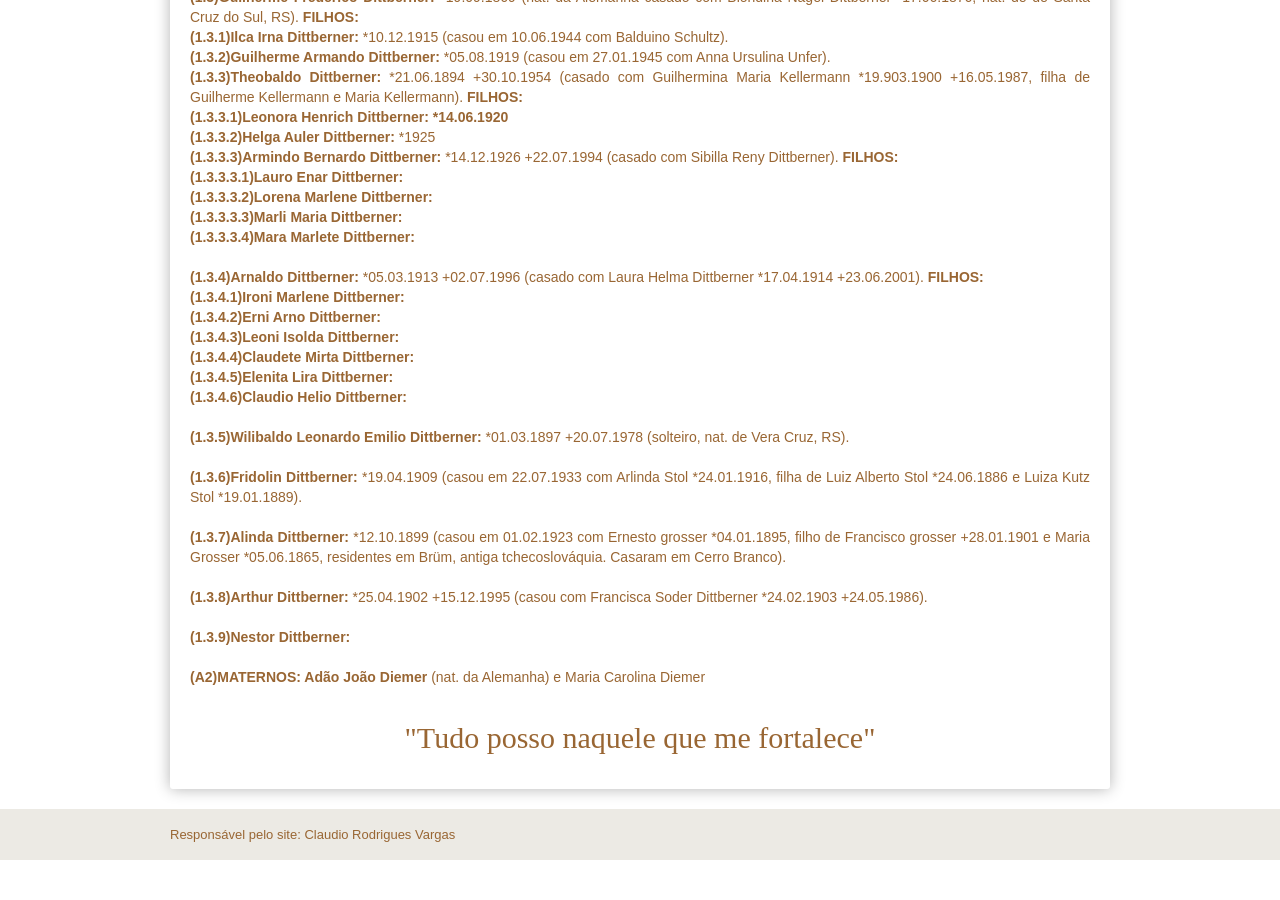
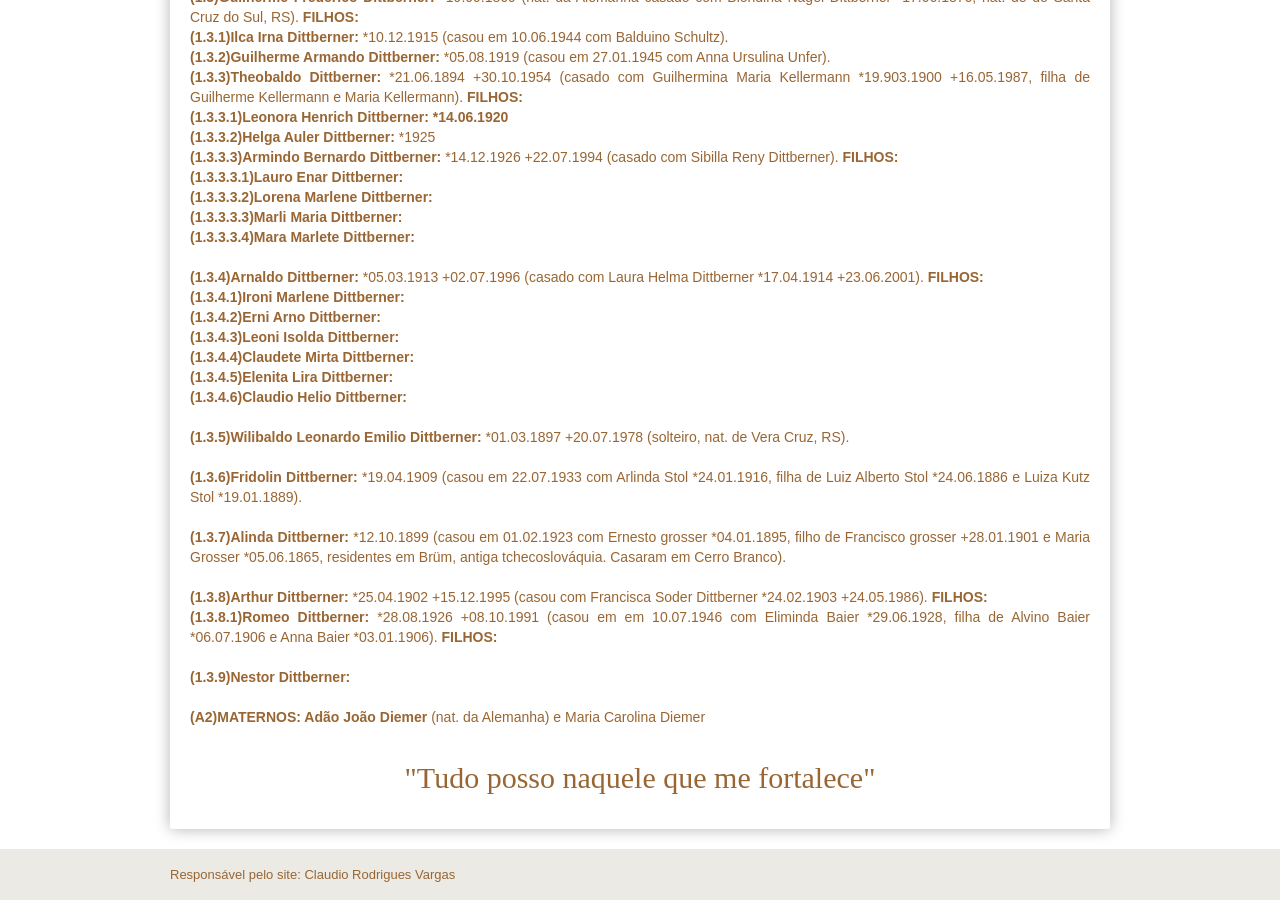
Before and after one commit to claudiovargas1955/claudiovargas1955.github.io, a Jekyll site: the page built from _pages/familia-dittberner.html, in a window 1280 px wide and 900 px high, scrolled down 1146 px. Built offline with Jekyll 4.4.1, drawn with Linux system fonts in a browser that asks for light colours; some web fonts are replaced; before the commit the page ends 2006 px from its top, so only the background shows below that.

Commit message:
Update familia-dittberner.html

```diff
--- a/_pages/familia-dittberner.html
+++ b/_pages/familia-dittberner.html
@@ -164,7 +164,10 @@ de Santa Cruz do Sul, RS). <b>FILHOS: </b><br>
       <b>(1.3.7)Alinda Dittberner: </b>*12.10.1899 (casou em 01.02.1923 com Ernesto grosser *04.01.1895, filho de Francisco grosser
       +28.01.1901 e Maria Grosser *05.06.1865, residentes em Brüm, antiga tchecoslováquia. Casaram em Cerro Branco).<br><br>
 
-      <b>(1.3.8)Arthur Dittberner: </b>*25.04.1902 +15.12.1995 (casou com Francisca Soder Dittberner *24.02.1903 +24.05.1986). <br><br>
+      <b>(1.3.8)Arthur Dittberner: </b>*25.04.1902 +15.12.1995 (casou com Francisca Soder Dittberner *24.02.1903 +24.05.1986).
+      <b>FILHOS: </b><br>
+             <b>(1.3.8.1)Romeo Dittberner: </b>*28.08.1926 +08.10.1991 (casou em em 10.07.1946 com Eliminda Baier *29.06.1928, filha
+      de Alvino Baier *06.07.1906 e Anna Baier *03.01.1906). <b>FILHOS: </b><br><br>
 
       <b>(1.3.9)Nestor Dittberner: </b><br><br>
 
```
